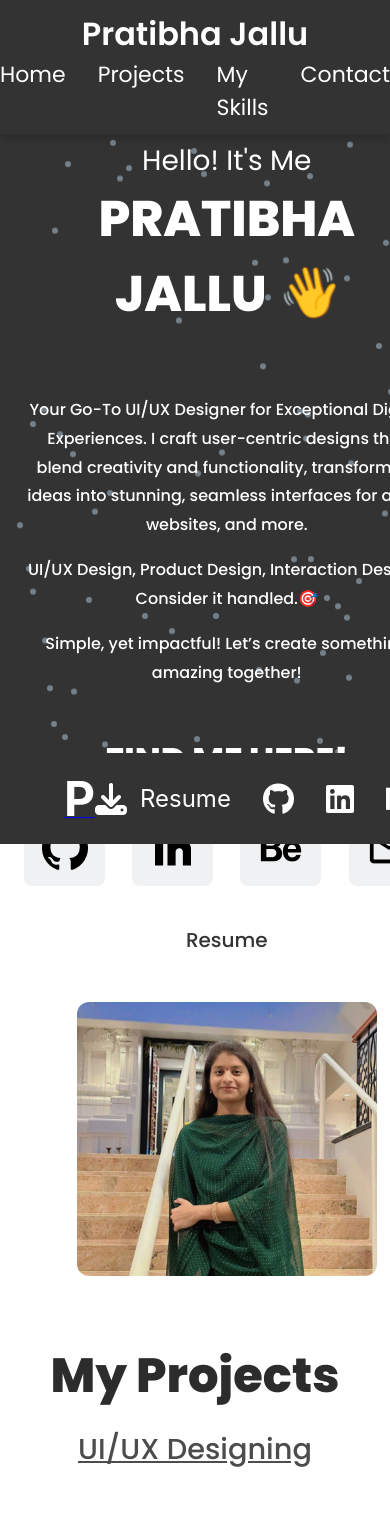
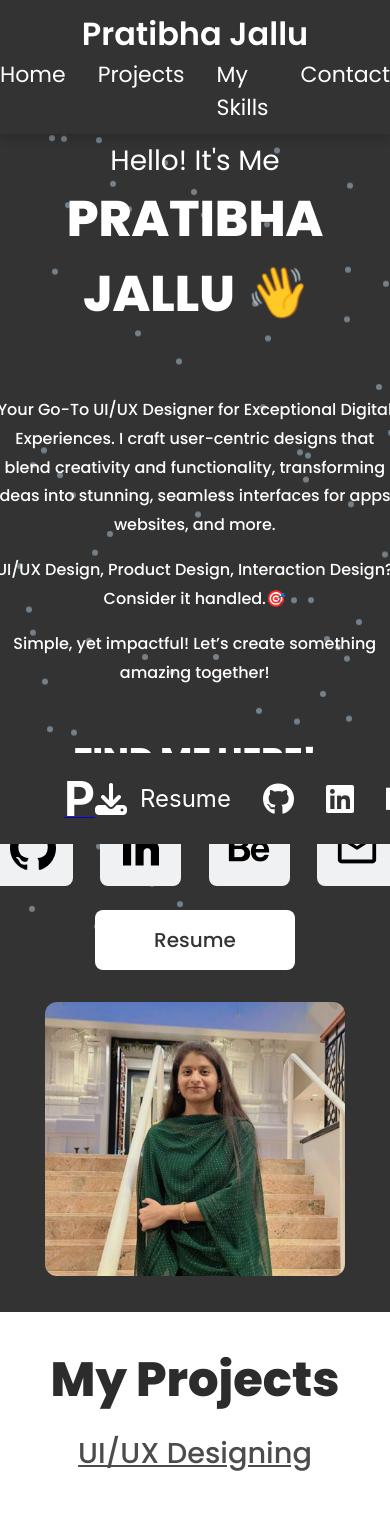
Before and after one commit to jallupratibha/pratibhajallu, a React (Create React App) app: page / in a window 390 px wide. Shown: the top 1517 px of the page. Built offline with nearby package versions, Linux system fonts and the light colour scheme.

Commit message:
Fixed hero section layout and responsiveness

```diff
--- a/src/styles/Hero.css
+++ b/src/styles/Hero.css
@@ -1,29 +1,13 @@
 .hero-container {
+    position: relative; /* To contain the background animation */
     display: flex;
-    align-items: center; /* Align items in the center */
-    justify-content: space-between; /* Space out text & image */
-    flex-wrap: wrap; /* Ensure responsiveness */
+    justify-content: space-between;
+    align-items: center;
     padding: 4rem 6rem;
-    background-color: transparent;
+    background-color: transparent; /* Remove base background color */
     color: white;
-    overflow: hidden;
+    overflow: hidden; /* Prevent overflow from animations */
 }
-
-/* Ensure the image is aligned properly */
-.hero-image {
-    flex: 1;
-    display: flex;
-    justify-content: center;
-    align-items: center;
-}
-
-.hero-image img {
-    width: 100%; /* Make image responsive */
-    max-width: 500px; /* Prevent it from growing too large */
-    height: auto;
-    border-radius: 12px;
-}
-
 
 
 .hero-content {
@@ -31,7 +15,17 @@
     padding-right: 3rem; /* Increased padding for more spacing */
 }
 
+.hero-image {
+    flex: 1;
+    text-align: right;
+    margin-left: 2rem; /* Added margin for balanced layout */
+}
 
+.hero-image img {
+    width: 700px;
+    height: 800px;
+    border-radius: 12px;
+}
 
 .hero-intro {
     font-family: 'Poppins', sans-serif;
```
